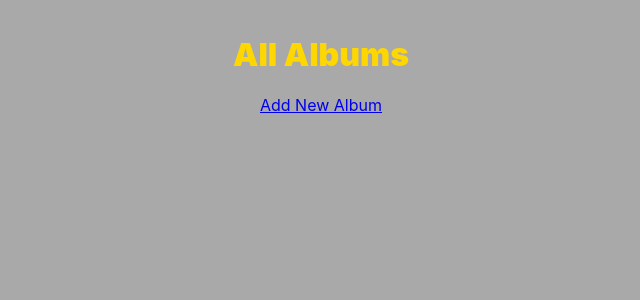
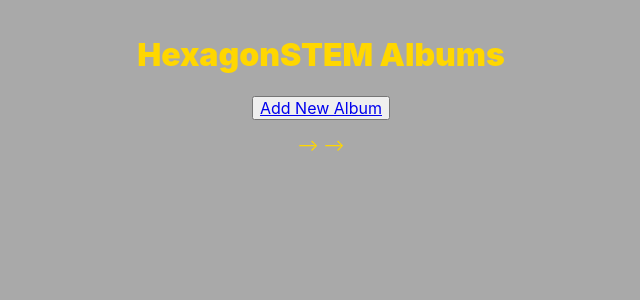
Before and after one commit to momentum-morehouse/django-music-hexagon-stem, a Django app: page / in a window 1280 px wide. Shown: the top 300 px of the page, without its empty margins (319-959 px from the left). Run offline with Django 3.2, Linux system fonts and the light colour scheme; some libraries are stand-ins or nearby versions.

Commit message:
create css styles body {   text-align: center;   color:  gold;   background: darkgray;

```diff
--- a/music/urls.py
+++ b/music/urls.py
@@ -21,12 +21,13 @@ from mymusic import views as mymusic_views
 urlpatterns = [
     #path('accounts/', include( 'registration.backends.simple.urls')),
     path('admin/', admin.site.urls),
+
     #index is for homepage, standard
     path('', mymusic_views.index, name='list_albums'),
 
     path('mymusic/add/', mymusic_views.add_albums, name='add_albums'),
 
-    #path('mymusic/<int:pk>/delete/', mymusic_views.delete_albums, name='delete_albums'),
+    path('mymusic/<int:pk>/delete/', mymusic_views.delete_albums, name='delete_albums'),
 
     #path('mymusic/<int:pk>/', mymusic_views.albums_detail, name='albums_detail'),
 
--- a/mymusic/forms.py
+++ b/mymusic/forms.py
@@ -1,14 +1,13 @@
 from django import forms
-from .models import Album, Details
+from .models import Album
 
-class albumForm(forms.ModelForm):
+class AlbumForm(forms.ModelForm):
     class Meta:
         model = Album
         fields = [
             'title',
             'artist_name',
             'date_released',
-
         ]
         widgets = {'date_released': forms.SelectDateWidget()
         }
--- a/mymusic/models.py
+++ b/mymusic/models.py
@@ -6,7 +6,7 @@ class Album(models.Model):
   title = models.CharField(max_length=255)
   date_released = models.DateField(null=True, blank=True)
 
-  #image = models.ImageField(upload_to = 'img/', default = 'img/None/no-img.jpg')
+  # image = models.ImageField(upload_to = 'img/', default = 'img/None/no-img.jpg')
 
   def __str__(self):
     return f"(self.title) by {self.artist_name}"
--- a/mymusic/views.py
+++ b/mymusic/views.py
@@ -1,6 +1,7 @@
-from django.contrib.auth.decorators import login_required, user_passes_test
+#from django.contrib.auth.decorators import login_required, user_passes_test
 from django.shortcuts import render, redirect, get_object_or_404
 from .models import Album
+from .forms import AlbumForm
 
 # Create your views here.
 def index(request):
@@ -9,18 +10,18 @@ def index(request):
 
 def add_albums(request):
      if request.method == 'GET':
-         form = albumForm()
+         form = AlbumForm()
      else:
-         form = albumForm(data=request.POST)
+         form = AlbumForm(data=request.POST)
          if form.is_valid():
              form.save()
              return redirect(to='list_albums')
 
-     return render(request, "albums/add_albums.html", {"form": form})
+     return render(request, "mymusic/add_albums.html", {"form": form})
 
 def delete_albums(request, pk):
-     all_albums = get_object_or_404(Album, pk=pk)
+     album = get_object_or_404(Album, pk=pk)
      if request.method == 'POST':
-         all_albums.delete()
+         album.delete()
          return redirect(to='index')
-     return render(request, "albums/delete_albums.html", context={"all_albums": all_albums})
+     return render(request, "mymusic/delete_albums.html", context={"album": album})
--- a/static/css/styles.css
+++ b/static/css/styles.css
@@ -1,7 +1,7 @@
 body {
   text-align: center;
-  color: gold;
-  background: darkgrey;
+  color:  gold;
+  background: darkgray;
 }
 
 /* h2 {
--- a/templates/mymusic/list_albums.html
+++ b/templates/mymusic/list_albums.html
@@ -2,17 +2,25 @@
 
 {% block content %}
 
-<h1><strong>All Albums</strong></h1>
-<p><a class="add" href="{% url 'add_albums' %}">Add New Album</a></p>
+<h1><strong>HexagonSTEM Albums</strong></h1>
 
-  <div class="everything">
-    <div class="albums">
-        <div id="loop">
+<p><button><a href="{% url 'add_albums' %}">Add New Album</a></button></p> -->
+
+<!-- <p><button><a class="add" href="{% url 'add_albums' %}">Add New Album</a></button></p> --> -->
+
+  <!-- <div class="everything"> -->
+    <!-- <div class="albums"> -->
+        <!-- <div id="loop"> -->
+    <div class="flex flex-wrap">
+
           {% for album in albums %}
+
+          <div class="w-33 pa3">
+
           <div class="flex">
-            <div >
+            <!-- <div > -->
           <h2> "{{ album.title }}" </h2>
-
+          <!-- <img src="{{ album.image_url }}" height='200' width='250'> -->
 
           {% if album.artist %}
             <div ></div>
```
Also changed, not shown: templates/mymusic/delete_albums.html (+5 -6 lines).
